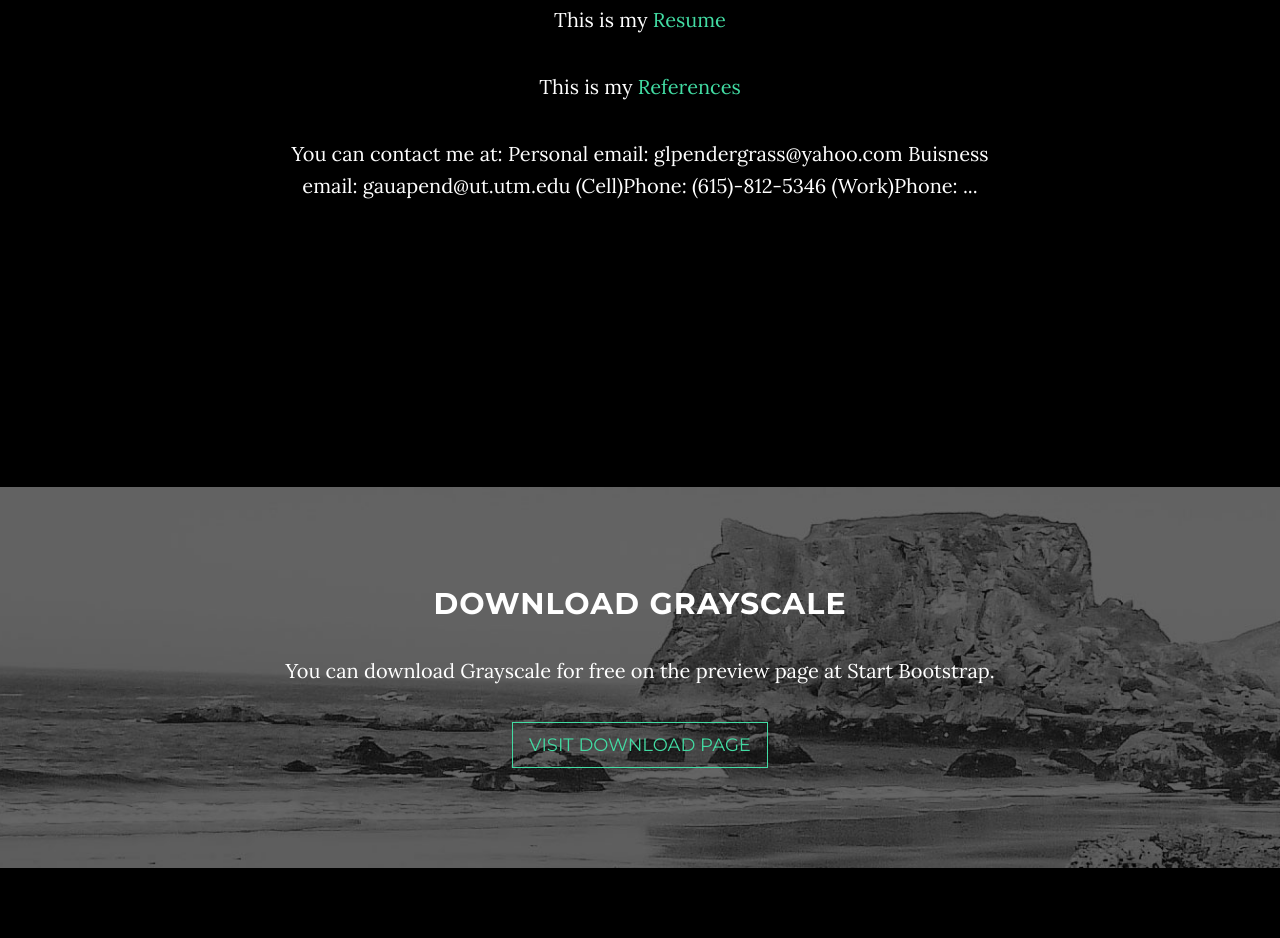
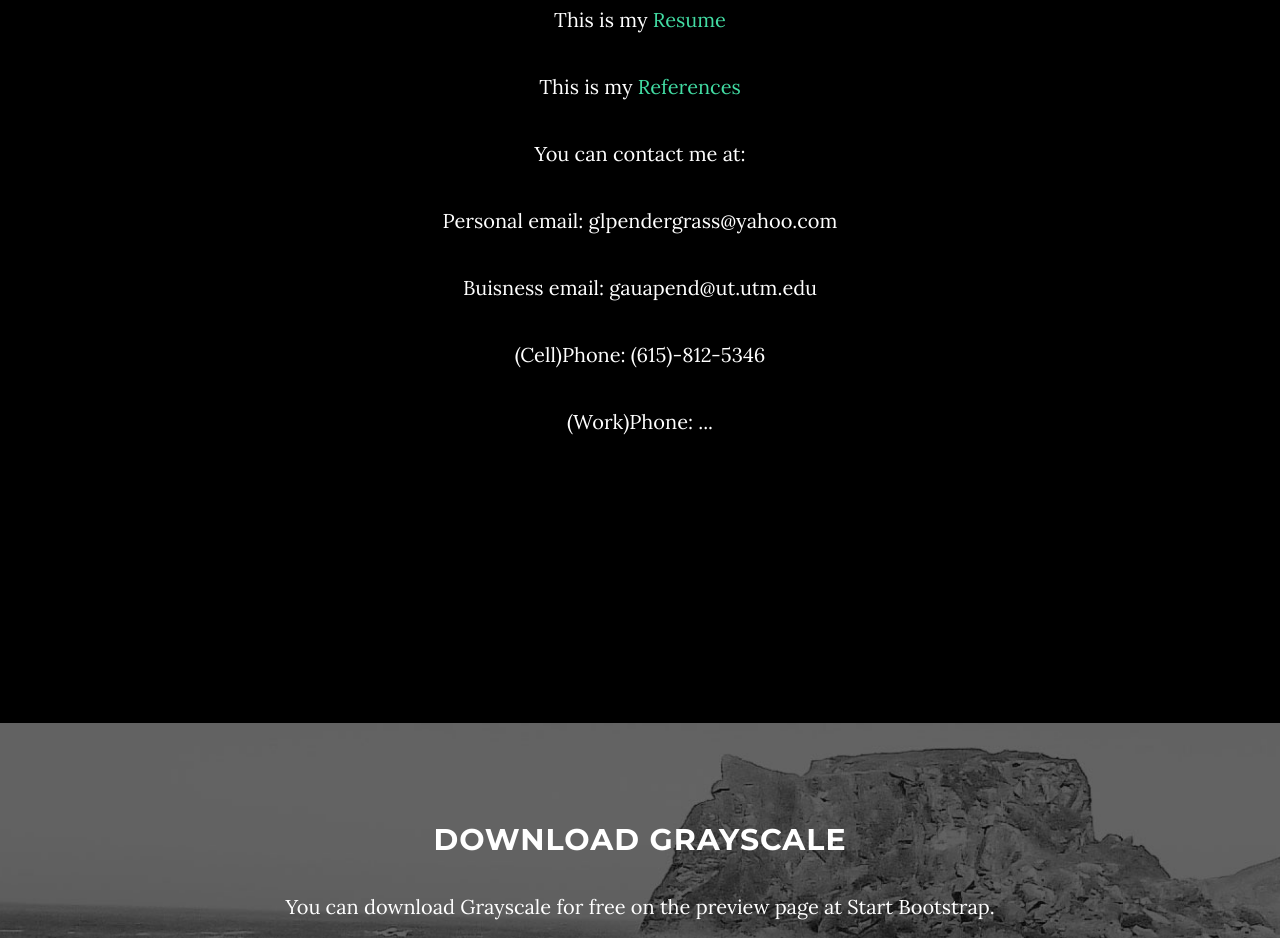
Before and after one commit to gaugependergrass/gaugependergrass.github.io, a website: page index.html in a window 1280 px wide. Shown: the part 1280-2218 px from the top of the page. Drawn offline with nearby package versions, Linux system fonts and the light colour scheme; some packages are replaced by stand-ins of ours.

Commit message:
Update index.html

```diff
--- a/index.html
+++ b/index.html
@@ -95,10 +95,11 @@
                 <p>This is my <a href="https://www.linkedin.com/in/gauge-pendergrass-a5637b114">Linkedin</a>
                 <p>This is my <a href="https://docs.google.com/document/d/1Z_JZAJwD6dTjHVxoAdpFDkiW2zQwXsS34dPzq7A6a_Y/edit?usp=sharing">Resume</a>
                 <p>This is my <a href="https://docs.google.com/document/d/18bWFahnsuSkJ3XzhWNNdQDh00GvcqsdGNKYUq740mUQ/edit?usp=sharing">References</a>
-                <p>You can contact me at: Personal email: glpendergrass@yahoo.com
-                Buisness email: gauapend@ut.utm.edu
-                (Cell)Phone: (615)-812-5346
-                (Work)Phone: ...</p>
+                <p>You can contact me at:
+                <p>Personal email: glpendergrass@yahoo.com
+                <p>Buisness email: gauapend@ut.utm.edu
+                <p>(Cell)Phone: (615)-812-5346
+                <p>(Work)Phone: ...</p>
             </div>
         </div>
     </section>
```
